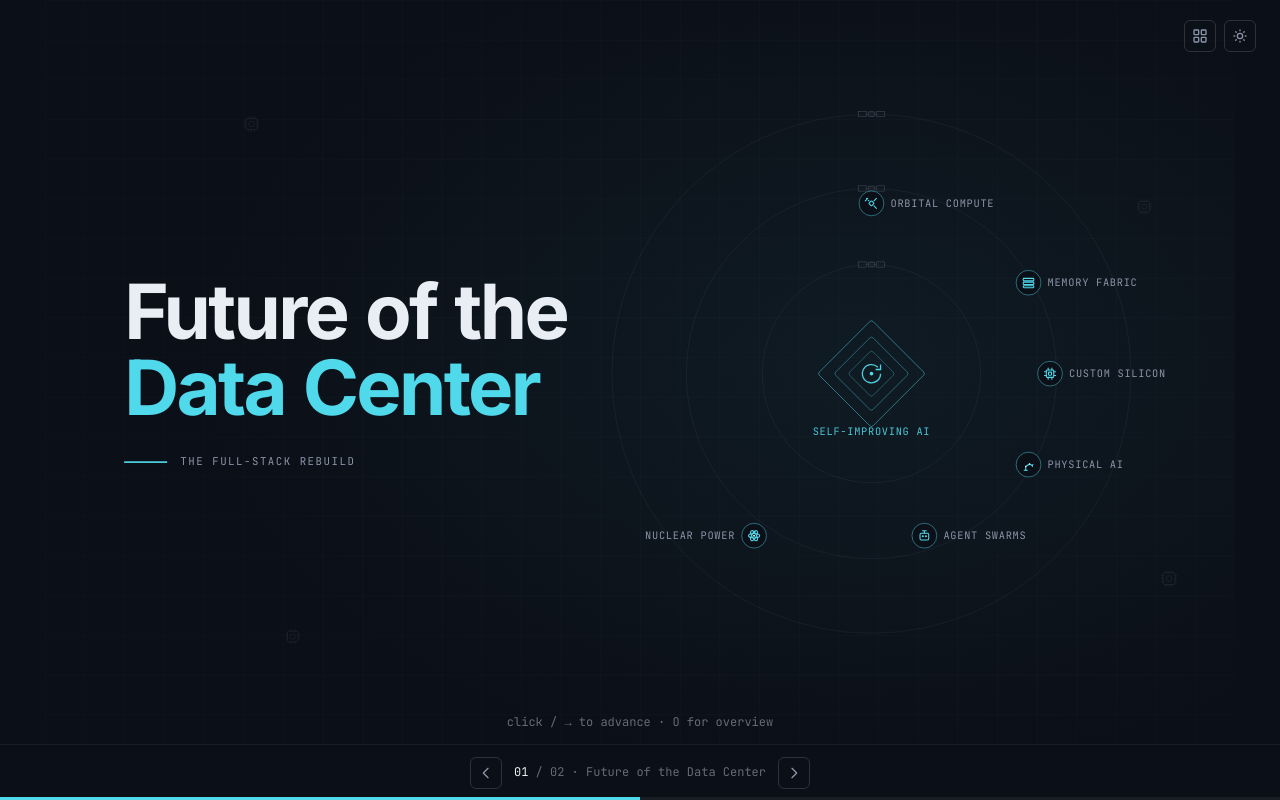
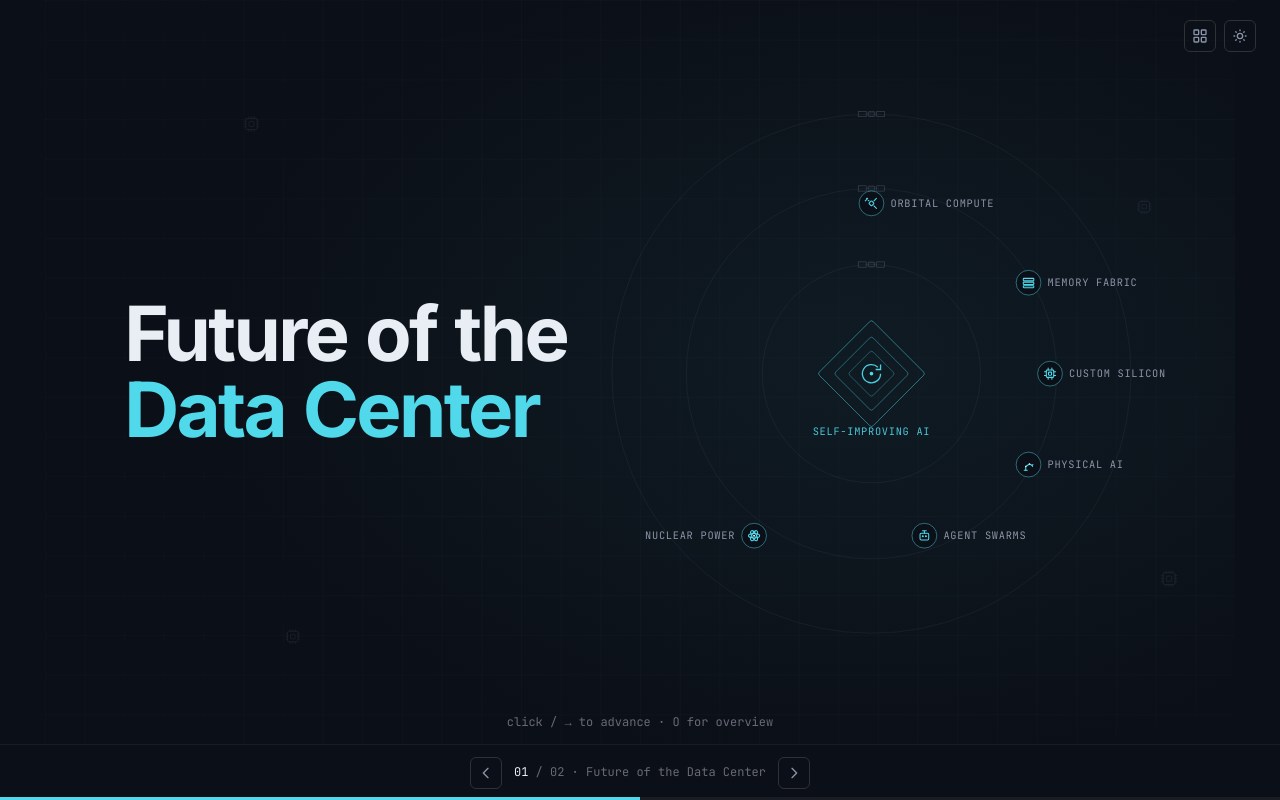
Before and after one commit to thamudis-beep/FutureDC, a React (Vite) app: page /#1 in a window 1280 px wide. Built offline with nearby package versions, Linux system fonts and the light colour scheme.

Commit message:
Remove "THE FULL-STACK REBUILD" tagline from the cover
Co-Authored-By: Claude Opus 4.8 <noreply@anthropic.com>
Claude-Session: https://claude.ai/code/session_01Hgqd4x7SZrYKL4wRrtDhL1

```diff
--- a/src/slides/TitleSlide.jsx
+++ b/src/slides/TitleSlide.jsx
@@ -146,12 +146,6 @@ export default function TitleSlide() {
           Future of the<br />
           <span style={{ color: solid(T.e3) }}>Data Center</span>
         </h1>
-        <div style={{ display: "flex", alignItems: "center", gap: 16, marginTop: 34 }}>
-          <div style={{ width: 52, height: 2, background: solid(T.e3) }} />
-          <span style={{ fontFamily: "var(--font-mono)", fontSize: 13, color: solid(T.muted), letterSpacing: "0.14em" }}>
-            THE FULL-STACK REBUILD
-          </span>
-        </div>
       </div>
     </div>
   );
```
